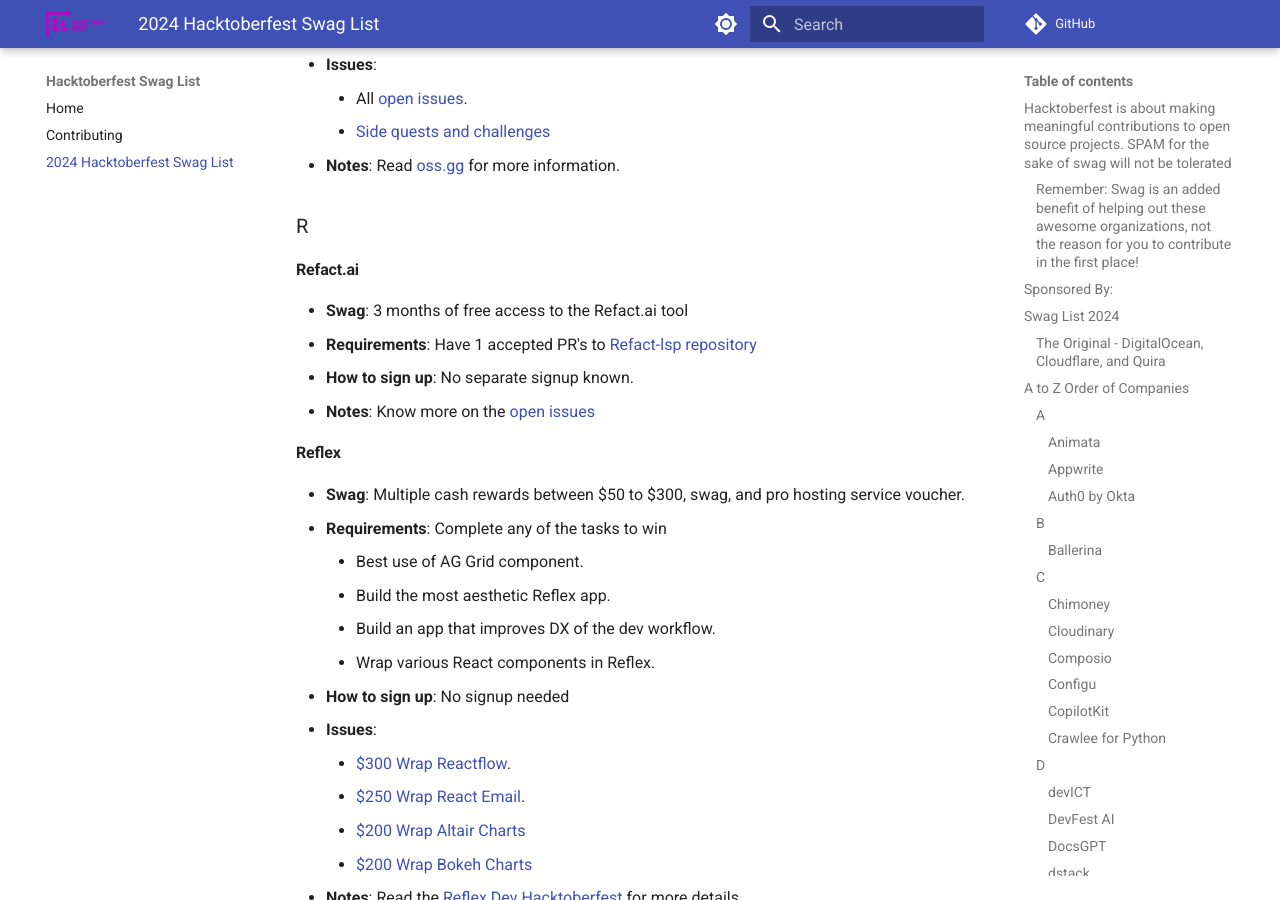
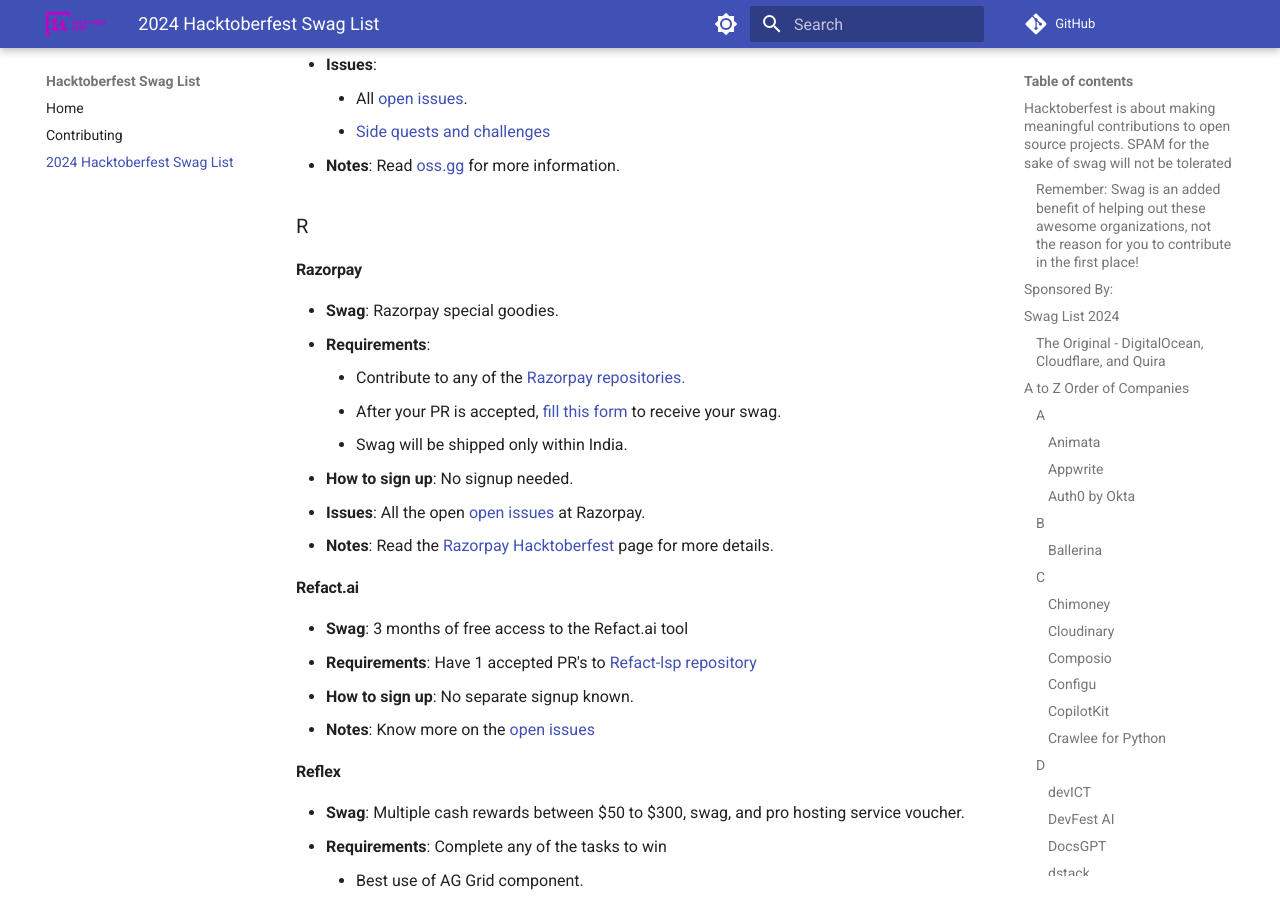
Before and after one commit to crweiner/hacktoberfest-swag-list, an MkDocs documentation site: the page built from docs/list.md, in a window 1280 px wide and 900 px high, scrolled down 11357 px. Built offline with MkDocs 1.6.1 and Material for MkDocs 9.7.7, drawn with Linux system fonts in a browser that asks for light colours; plug-ins that fetch from the network failed and are left out; comment, search, counter and statistics services are not loaded.

Commit message:
#945 add razorpay

```diff
--- a/docs/list.md
+++ b/docs/list.md
@@ -355,6 +355,17 @@
 
 ### R
 
+#### **Razorpay**
+
+- **Swag**:  Razorpay special goodies.
+- **Requirements**:
+    - Contribute to any of the [Razorpay repositories.](https://github.com/orgs/razorpay/repositories)
+    - After your PR is accepted, [fill this form](https://forms.gle/fFNqHE4q88E2orrK7) to receive your swag.
+    - Swag will be shipped only within India.
+- **How to sign up**: No signup needed.
+- **Issues**: All the open [open issues](https://github.com/search?q=org%3Arazorpay+is%3Aissue+is%3Aopen&type=issues) at Razorpay.
+- **Notes**: Read the [Razorpay Hacktoberfest](https://opensource.razorpay.com/hacktoberfest-2024/) page for more details.
+
 #### **Refact.ai**
 
 - **Swag**: 3 months of free access to the Refact.ai tool
```
